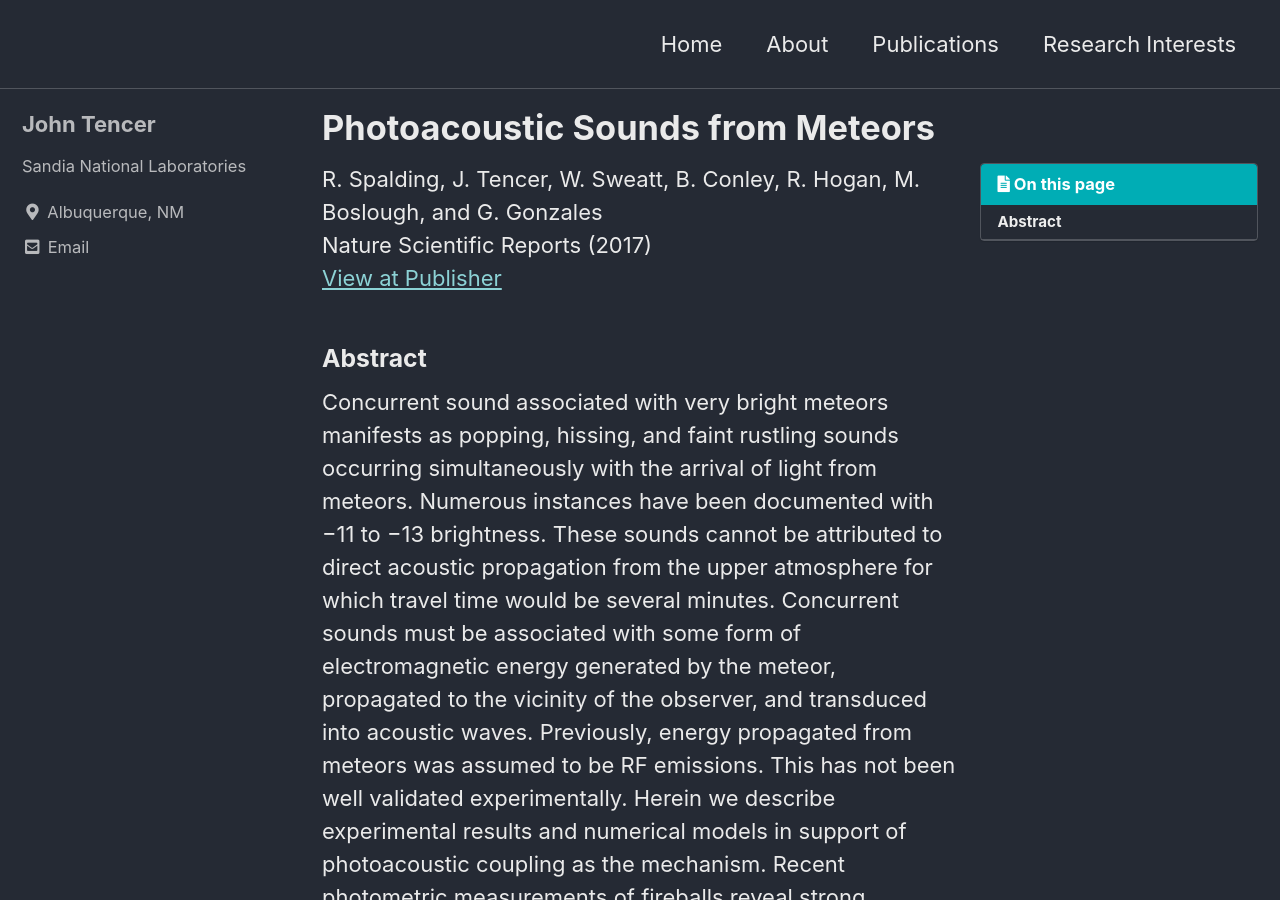
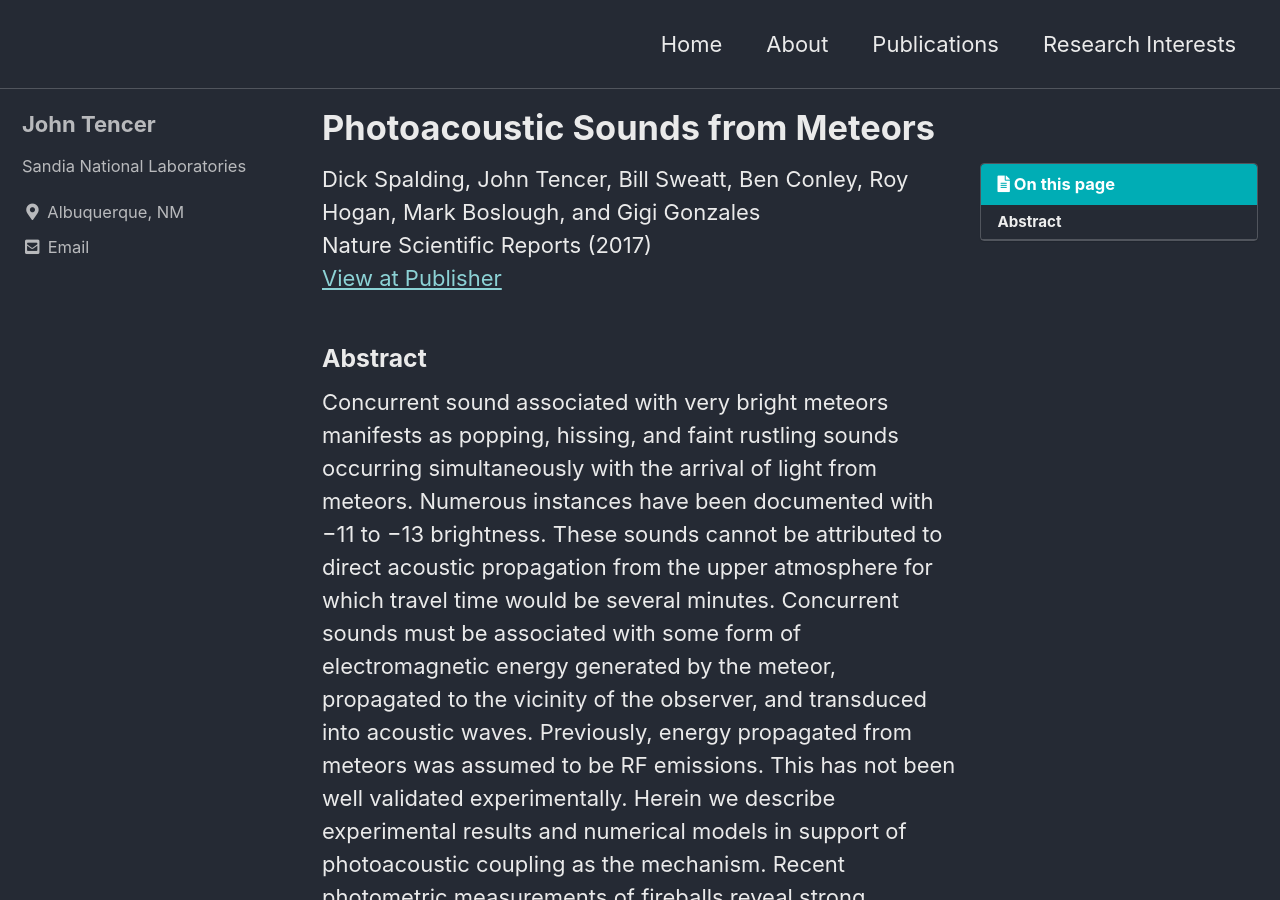
Before and after one commit to jtencer/jtencer.github.io, a Jekyll site: the page built from _pages/SREP2017.md, in a window 1280 px wide and 900 px high. Built offline with Jekyll 4.4.1, drawn with Linux system fonts in a browser that asks for light colours; cached includes are drawn as plain includes.

Commit message:
be consistent with names

```diff
--- a/_pages/SREP2017.md
+++ b/_pages/SREP2017.md
@@ -6,7 +6,7 @@ excerpt: "Photoacoustic Sounds from Meteors"
 toc: true
 ---
 
-R. Spalding, J. Tencer, W. Sweatt, B. Conley, R. Hogan, M. Boslough, and G. Gonzales
+Dick Spalding, John Tencer, Bill Sweatt, Ben Conley, Roy Hogan, Mark Boslough, and Gigi Gonzales
 Nature Scientific Reports (2017)
 [View at Publisher](https://www.nature.com/articles/srep41251)
 
```
Also changed, not shown: _pages/SHTC2016.md (+1 -1 lines).
